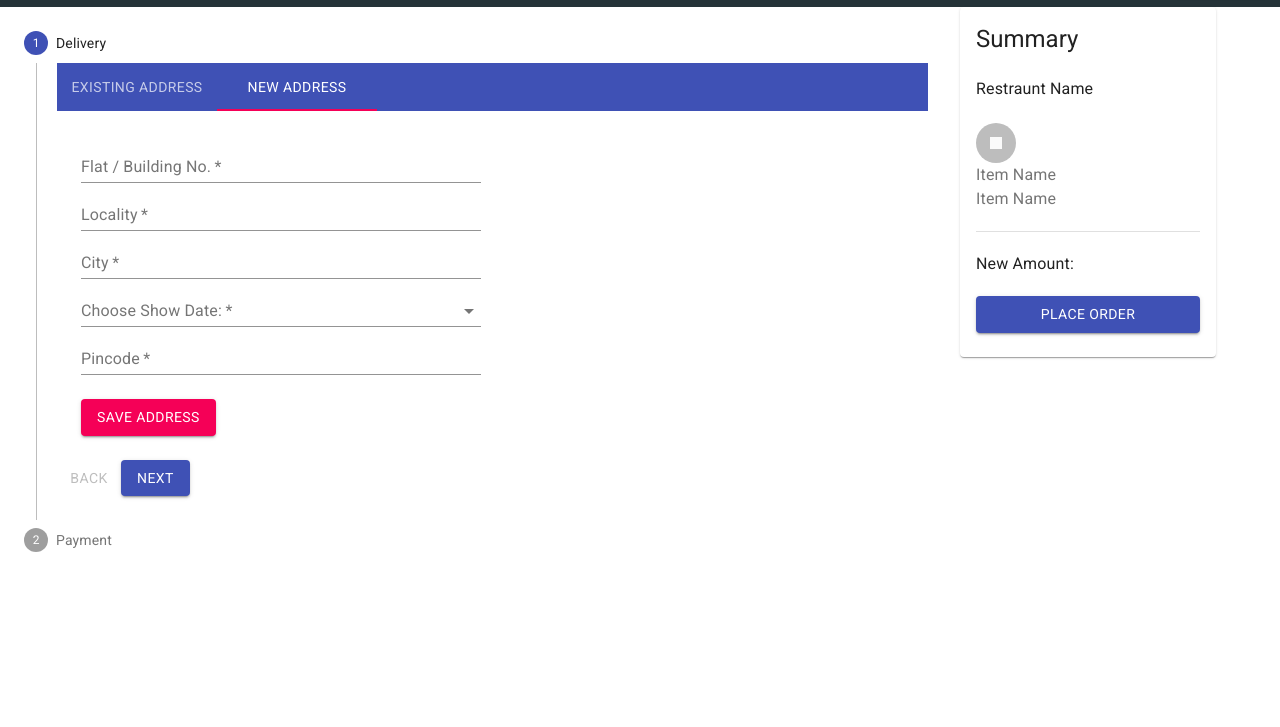
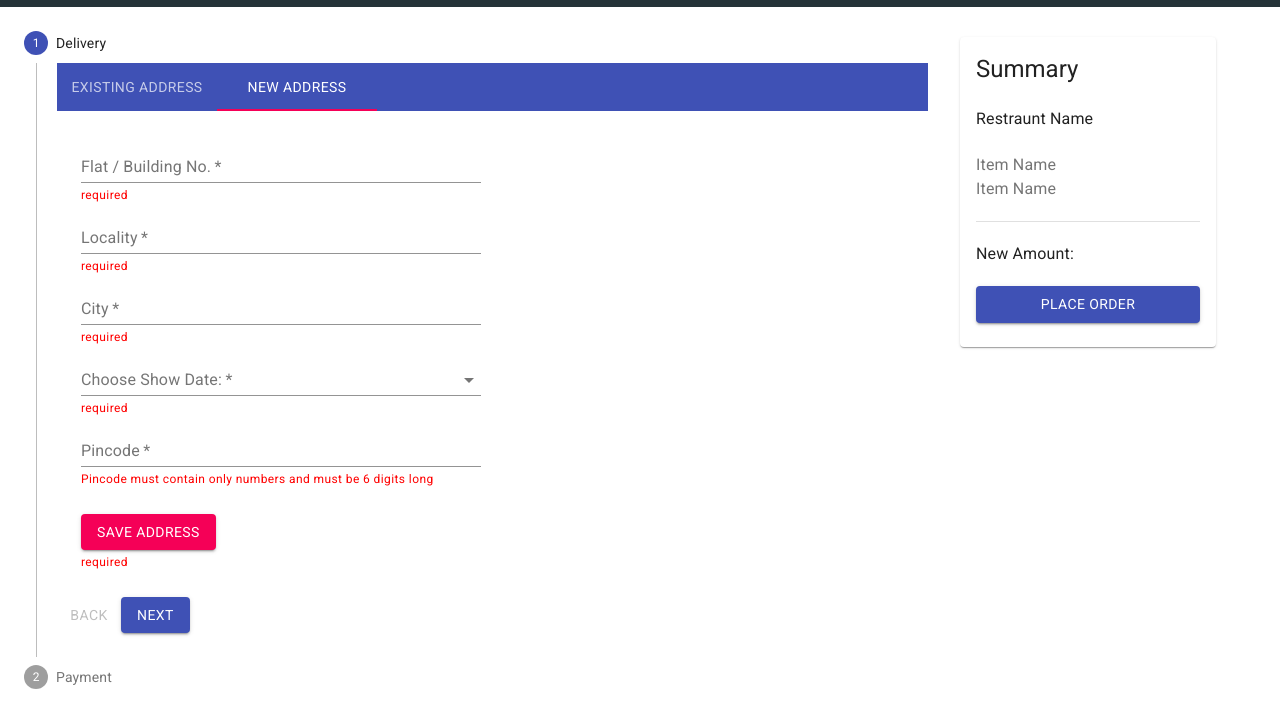
Before and after one commit to akshat31/food-ordering-app, a React app: page /checkout in a window 1280 px wide. Both pictures are taken after a click on the tab "NEW ADDRESS". Shown: the part 53-780 px from the top of the page. Built offline with nearby package versions, Linux system fonts and the light colour scheme.

Commit message:
Minor settings

```diff
--- a/src/screens/checkout/Checkout.css
+++ b/src/screens/checkout/Checkout.css
@@ -7,7 +7,12 @@
 
 
 .rightDetails{
-width: 20%
+    width: 20%;
+    margin: 30px, 0px 0px,0px;
+}
+
+.summaryCard {
+    margin-top: 30px;
 }
 
 .container {
@@ -50,3 +55,15 @@ width: 20%
     display: flex;
     justify-content: space-around;
   }
+
+  .dispNone {
+    display: none;
+}
+
+.dispBlock {
+    display: block;
+}
+
+.red {
+    color: red;
+}
--- a/src/screens/checkout/Checkout.js
+++ b/src/screens/checkout/Checkout.js
@@ -20,7 +20,6 @@ import FormControl from '@material-ui/core/FormControl';
 import FormHelperText from '@material-ui/core/FormHelperText';
 import FormLabel from '@material-ui/core/FormLabel';
 import Card from '@material-ui/core/Card';
-import CardActions from '@material-ui/core/CardActions';
 import CardContent from '@material-ui/core/CardContent';
 import { Divider } from "@material-ui/core";
 import Input from '@material-ui/core/Input';
@@ -31,7 +30,6 @@ import Snackbar from '@material-ui/core/Snackbar';
 import IconButton from '@material-ui/core/IconButton';
 import GridList from '@material-ui/core/GridList';
 import GridListTile from '@material-ui/core/GridListTile';
-import GridListTileBar from '@material-ui/core/GridListTileBar';
 import Avatar from '@material-ui/core/Avatar';
 import CheckCircleIcon from '@material-ui/icons/CheckCircle';
 import StopIcon from '@material-ui/icons/Stop';
@@ -45,8 +43,6 @@ const useStyles = makeStyles((theme) => ({
   gridList: {
         flexWrap: 'nowrap',
         transform: 'translateZ(0)',
-        width: '100%',
-        height: 350,
     },
 }));
 
@@ -94,11 +90,13 @@ function getStepContent(step) {
     setValue(newValue);
   };
 
+
+
   const [flat, setflat] = React.useState("");
   const [locality, setlocality] = React.useState("");
   const [city, setcity] = React.useState("");
   const [pincode, setpincode] = React.useState("");
-  const [payment, setPayment] = React.useState("");
+  const [payment, setPayment] = React.useState("COD");
 
   const classes = useStyles();
 
@@ -113,7 +111,7 @@ function getStepContent(step) {
             </Tabs>
           </AppBar>
           <TabPanel value={value} index={0} className={classes.root}>
-          <GridList cols={3} className={classes.gridList}>
+          <GridList cols={3} cellHeight={"auto"} className={classes.gridList}>
           <GridListTile cellHeight={350}>
             <Typography>Jansi, 1603</Typography>
             <Typography>Jansi, 1603</Typography>
@@ -155,35 +153,44 @@ function getStepContent(step) {
           </GridList>
           </TabPanel>
           <TabPanel value={value} index={1}>
-            <div className="CardStyle">
-              <form noValidate autoComplete="off" className="CardStyle">
+            <div>
+              <form noValidate autoComplete="off">
+              <div className="CardStyle">
                 <FormControl required >
                   <InputLabel htmlFor="Flat">Flat / Building No.</InputLabel>
                   <Input id="Flat" value={flat} onChange={e => setflat(e.target.value)} />
+                  <FormHelperText><span className="red">required</span></FormHelperText>
                 </FormControl>
                 <FormControl required >
                   <InputLabel htmlFor="Locality">Locality</InputLabel>
                   <Input id="Locality" value={locality} onChange={e => setlocality(e.target.value)} />
+                  <FormHelperText><span className="red">required</span></FormHelperText>
                 </FormControl>
                 <FormControl required >
                   <InputLabel htmlFor="City">City</InputLabel>
                   <Input id="City" value={city} onChange={e => setcity(e.target.value)} />
+                  <FormHelperText><span className="red">required</span></FormHelperText>
                 </FormControl>
                 <FormControl required className="formControl">
                   <InputLabel htmlFor="showDate">Choose Show Date:</InputLabel>
                   <Select></Select>
+                  <FormHelperText><span className="red">required</span></FormHelperText>
                 </FormControl>
                 <FormControl required >
                   <InputLabel htmlFor="Pincode">Pincode</InputLabel>
                   <Input id="Pincode" value={pincode} onChange={e => setpincode(e.target.value)} />
+                  <FormHelperText><span className="red">Pincode must contain only numbers and must be 6 digits long</span></FormHelperText>
                 </FormControl><br />
-              </form>
-            </div>
-            <Button variant="contained" color="secondary" onClick="addAddressHandler">
+                </div>
+                <Button variant="contained" color="secondary" onClick="addAddressHandler">
               SAVE ADDRESS
               </Button>
+              <FormHelperText><span className="red">required</span></FormHelperText>
+              </form>
+              </div>
           </TabPanel>
         </div>
+
       );
     case 1:
       return (
@@ -297,13 +304,13 @@ const Checkout = () => {
           </div>
         </div>
         <div className="rightDetails">
-          <Card>
+          <Card className="summaryCard">
             <CardContent>
             <Typography variant="h5" component="h2">
                 Summary
               </Typography><br></br>
               <Typography variant="subtitle1" component="h6">Restraunt Name</Typography><br></br>
-              <Avatar fontSize="small"><StopIcon /></Avatar><Typography color="textSecondary">Item Name</Typography>
+              <Typography color="textSecondary">Item Name</Typography>
               <Typography color="textSecondary">Item Name</Typography><br></br>
               <Divider /><br/>
               <Typography>New Amount:</Typography><br></br>
```
